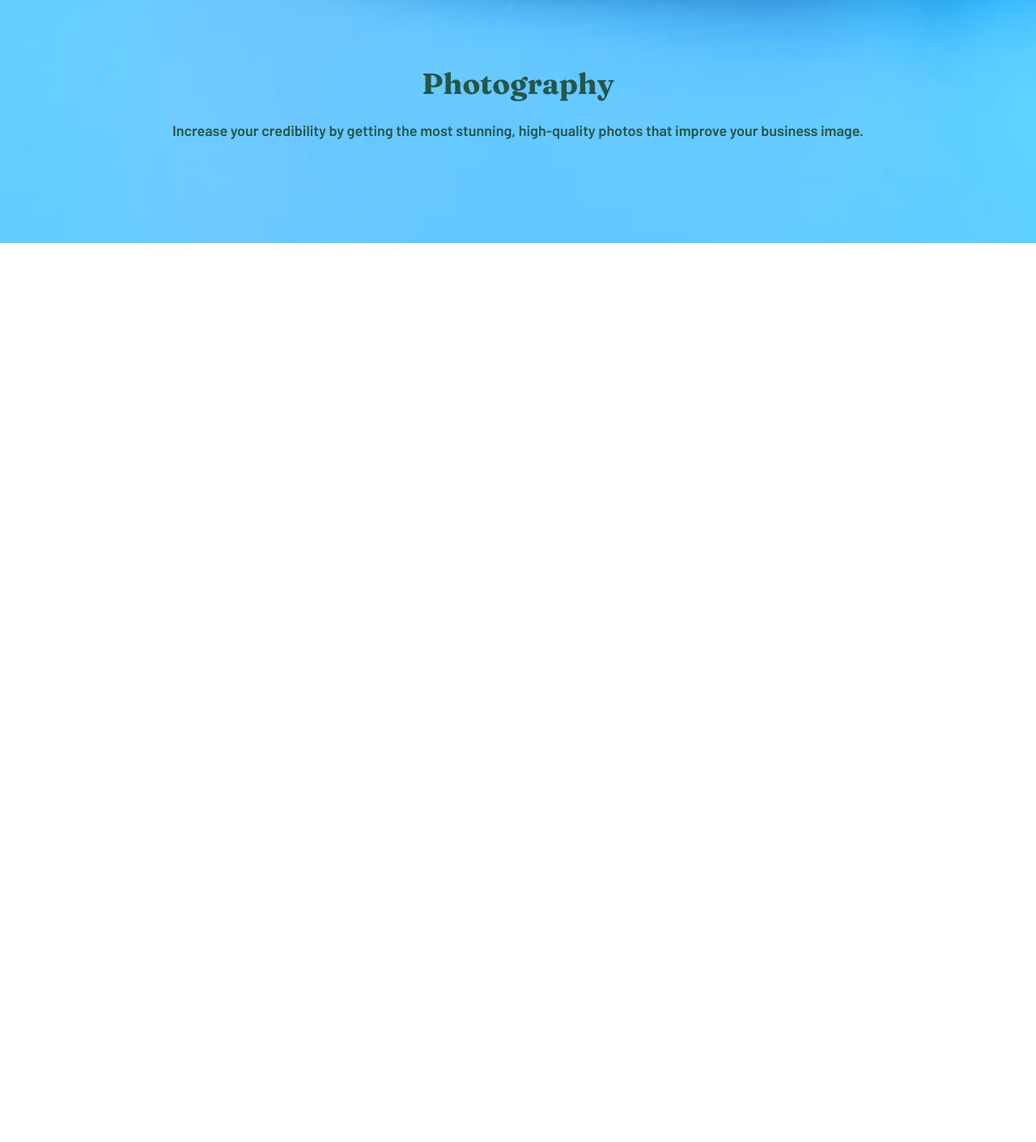
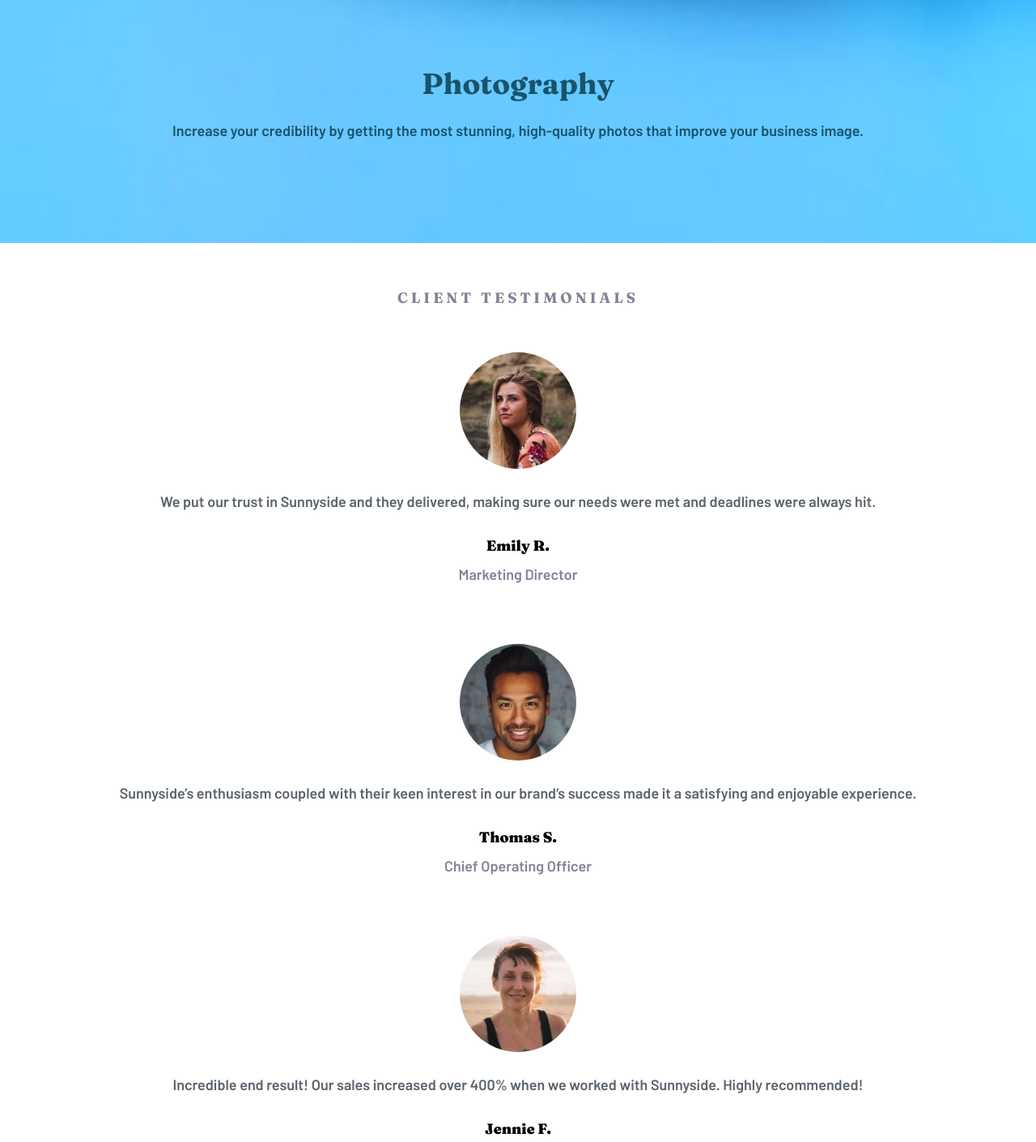
Before and after one commit to trevinshu/sunnyside-agency-landing-page, a website built with Parcel: page src/index.html in a window 1280 px wide. Shown: the part 3925-5335 px from the top of the page at 81% size. Before the commit the page ends 4225 px from the top, so only its background shows below. Built offline with nearby package versions, Linux system fonts and the light colour scheme.

Commit message:
finished section five

```diff
--- a/src/index.html
+++ b/src/index.html
@@ -56,18 +56,40 @@
         </article>
       </section>
       <section class="section-three-container">
-        <article>
+        <article class="art-three-container">
           <h2>Graphic design</h2>
           <p>Great design makes you memorable. We deliver artwork that underscores your brand message and captures potential clients’ attention.</p>
         </article>
       </section>
       <section class="section-four-container">
-        <article>
+        <article class="art-four-container">
           <h2>Photography</h2>
           <p>Increase your credibility by getting the most stunning, high-quality photos that improve your business image.</p>
         </article>
       </section>
-      <section class="section-five-container"></section>
+      <section class="section-five-container">
+        <h2>Client testimonials</h2>
+        <div class="article-container">
+          <article class="art-five-container">
+            <img src="./img/image-emily.jpg" alt="" />
+            <p>We put our trust in Sunnyside and they delivered, making sure our needs were met and deadlines were always hit.</p>
+            <h3>Emily R.</h3>
+            <p>Marketing Director</p>
+          </article>
+          <article class="art-six-container">
+            <img src="./img/image-thomas.jpg" alt="" />
+            <p>Sunnyside’s enthusiasm coupled with their keen interest in our brand’s success made it a satisfying and enjoyable experience.</p>
+            <h3>Thomas S.</h3>
+            <p>Chief Operating Officer</p>
+          </article>
+          <article class="art-seven-container">
+            <img src="./img/image-jennie.jpg" alt="" />
+            <p>Incredible end result! Our sales increased over 400% when we worked with Sunnyside. Highly recommended!</p>
+            <h3>Jennie F.</h3>
+            <p>Business Owner</p>
+          </article>
+        </div>
+      </section>
     </main>
     <!-- About
   Services
--- a/src/scss/main.scss
+++ b/src/scss/main.scss
@@ -168,9 +168,27 @@ main {
     background-repeat: no-repeat;
     height: 100vh;
 
-    article {
+    .art-three-container {
       padding-top: 32rem;
       color: $dark-cyan;
+      padding-inline: 1rem;
+      h2 {
+        font-size: 2rem;
+        font-family: $fraunces;
+        text-transform: capitalize;
+        text-align: center;
+        padding-bottom: 1rem;
+      }
+
+      p {
+        font-family: $barlow;
+        text-align: center;
+      }
+    }
+
+    .art-four-container {
+      padding-top: 32rem;
+      color: $dark-blue;
       padding-inline: 1rem;
       h2 {
         font-size: 2rem;
@@ -190,4 +208,53 @@ main {
   .section-four-container {
     background-image: url(../img/mobile/image-photography.jpg);
   }
+
+  .section-five-container {
+    padding: 3rem 1rem;
+    h2 {
+      font-family: $fraunces;
+      text-transform: uppercase;
+      color: $light-grey;
+      padding-bottom: 3rem;
+      letter-spacing: 4px;
+      text-align: center;
+    }
+
+    .article-container {
+      display: flex;
+      justify-content: center;
+      align-items: center;
+      flex-direction: column;
+      gap: 4rem;
+
+      article {
+        display: flex;
+        justify-content: center;
+        align-items: center;
+        flex-direction: column;
+
+        img {
+          border-radius: 50%;
+        }
+
+        p:first-of-type {
+          font-family: $barlow;
+          color: $medium-grey;
+          text-align: center;
+          margin-block: 1.5rem;
+        }
+
+        h3 {
+          font-family: $fraunces;
+          font-weight: 900;
+          margin-bottom: 0.5rem;
+        }
+
+        p:last-of-type {
+          font-family: $barlow;
+          color: $light-grey;
+        }
+      }
+    }
+  }
 }
```
Also changed, not shown: dist/image-emily.86251af4.jpg (added), dist/image-jennie.c4135ceb.jpg (added), dist/image-thomas.f29a0c17.jpg (added), dist/index.html, 2 other files.
